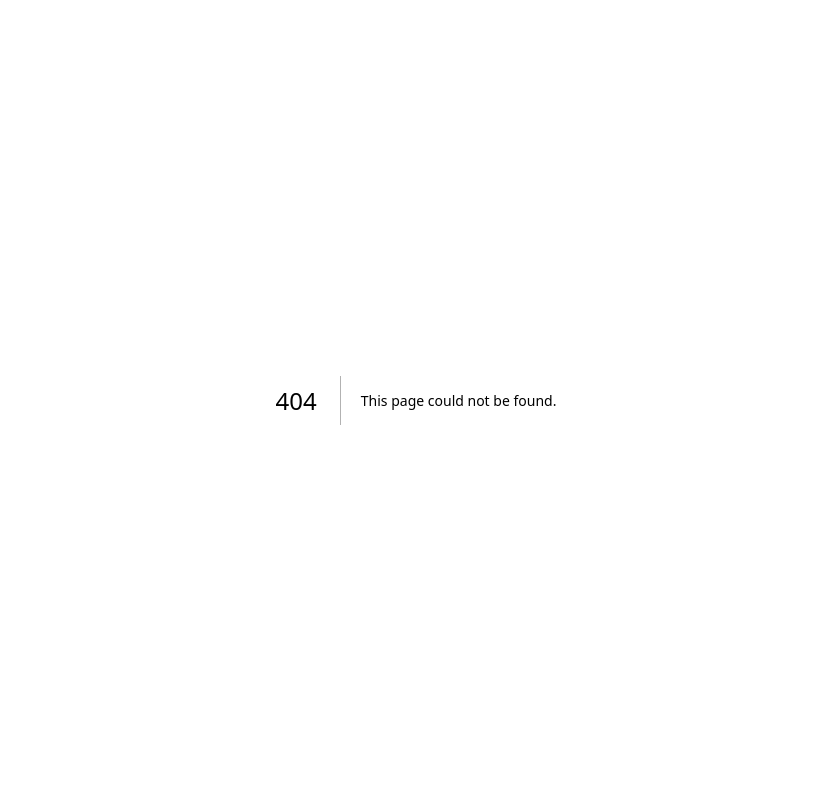
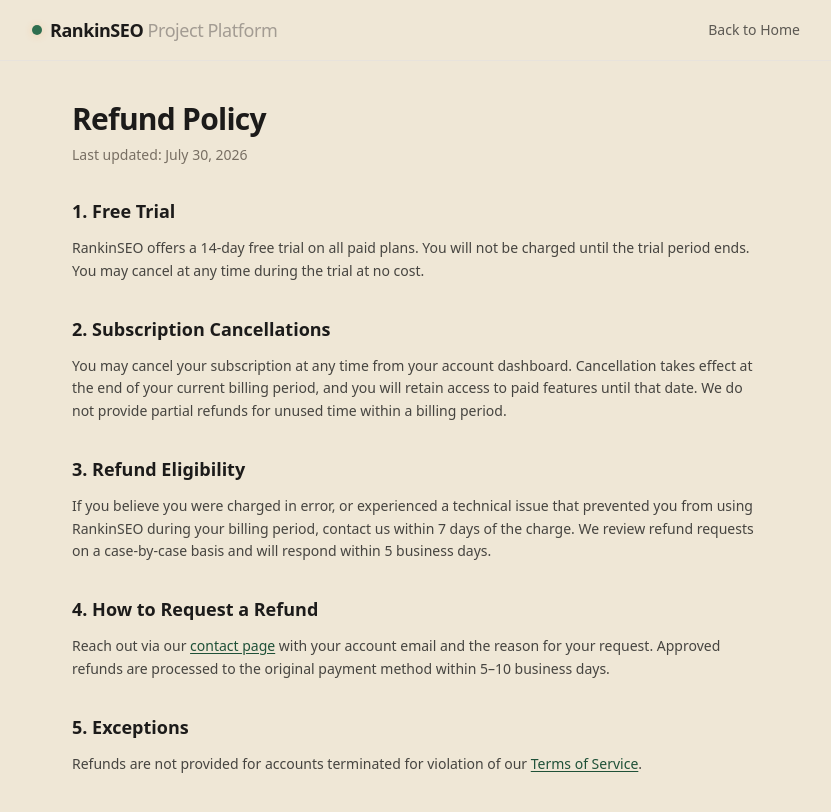
Before and after one commit to asgharshakir94-jpg/-my-seo-app, a Next.js app: page /refund in a window 1280 px wide. Before the commit this address had no page. Shown: the top 812 px of the page, without its empty margins (224-1055 px from the left). Built offline with nearby package versions, Linux system fonts and the light colour scheme.

Commit message:
Add refund policy page

```diff
--- /dev/null
+++ b/app/refund/page.tsx
@@ -0,0 +1,83 @@
+import Link from 'next/link';
+
+export const metadata = {
+  title: 'Refund Policy | RankinSEO',
+  description: 'Refund and cancellation policy for the RankinSEO platform.',
+};
+
+export default function RefundPolicyPage() {
+  return (
+    <div className="min-h-screen bg-paper text-ink font-sans antialiased">
+      <nav className="border-b border-line bg-paper/90 backdrop-blur-md sticky top-0 z-50 px-4 py-4">
+        <div className="max-w-3xl mx-auto flex justify-between items-center">
+          <Link href="/" className="flex items-center space-x-2">
+            <span className="h-2.5 w-2.5 rounded-full bg-gradient-to-r from-accent-from to-accent-to shadow-accent" />
+            <span className="font-bold tracking-tight text-lg text-ink">
+              RankinSEO <span className="text-sand font-medium">Project Platform</span>
+            </span>
+          </Link>
+          <Link href="/" className="text-sm font-medium text-ink/70 hover:text-ink transition-colors">
+            Back to Home
+          </Link>
+        </div>
+      </nav>
+
+      <main className="max-w-3xl mx-auto p-6 md:p-10 space-y-8">
+        <div>
+          <h1 className="text-3xl font-bold tracking-tight text-ink">Refund Policy</h1>
+          <p className="text-sm text-slate mt-2">Last updated: July 30, 2026</p>
+        </div>
+
+        <section className="space-y-3">
+          <h2 className="text-lg font-semibold text-ink">1. Free Trial</h2>
+          <p className="text-sm text-ink/80 leading-relaxed">
+            RankinSEO offers a 14-day free trial on all paid plans. You will not be charged until
+            the trial period ends. You may cancel at any time during the trial at no cost.
+          </p>
+        </section>
+
+        <section className="space-y-3">
+          <h2 className="text-lg font-semibold text-ink">2. Subscription Cancellations</h2>
+          <p className="text-sm text-ink/80 leading-relaxed">
+            You may cancel your subscription at any time from your account dashboard. Cancellation
+            takes effect at the end of your current billing period, and you will retain access to
+            paid features until that date. We do not provide partial refunds for unused time within
+            a billing period.
+          </p>
+        </section>
+
+        <section className="space-y-3">
+          <h2 className="text-lg font-semibold text-ink">3. Refund Eligibility</h2>
+          <p className="text-sm text-ink/80 leading-relaxed">
+            If you believe you were charged in error, or experienced a technical issue that
+            prevented you from using RankinSEO during your billing period, contact us within 7 days
+            of the charge. We review refund requests on a case-by-case basis and will respond
+            within 5 business days.
+          </p>
+        </section>
+
+        <section className="space-y-3">
+          <h2 className="text-lg font-semibold text-ink">4. How to Request a Refund</h2>
+          <p className="text-sm text-ink/80 leading-relaxed">
+            Reach out via our{' '}
+            <Link href="/contact" className="text-accent-text underline underline-offset-2">
+              contact page
+            </Link>{' '}
+            with your account email and the reason for your request. Approved refunds are processed
+            to the original payment method within 5–10 business days.
+          </p>
+        </section>
+
+        <section className="space-y-3">
+          <h2 className="text-lg font-semibold text-ink">5. Exceptions</h2>
+          <p className="text-sm text-ink/80 leading-relaxed">
+            Refunds are not provided for accounts terminated for violation of our{' '}
+            <Link href="/terms" className="text-accent-text underline underline-offset-2">
+              Terms of Service
+            </Link>.
+          </p>
+        </section>
+      </main>
+    </div>
+  );
+}
```
